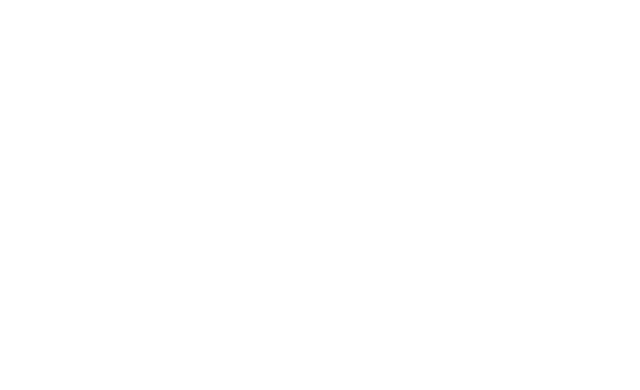
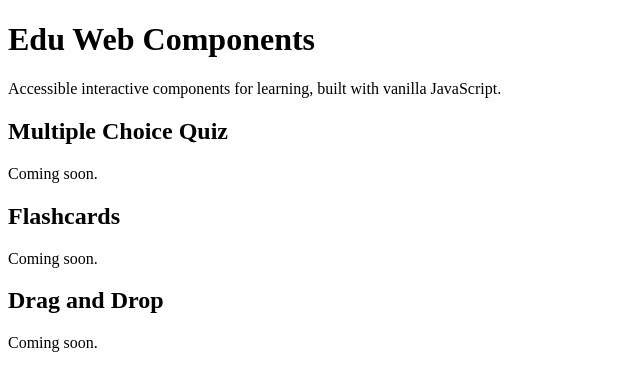
Before and after one commit to Jimenaleonbm/edu-web, a plain HTML site: page index.html in a window 1280 px wide. Shown: the whole page, without its empty margins (0-640 px from the left). Drawn offline with Linux system fonts and the light colour scheme.

Commit message:
Add tokens and demo structure

```diff
--- a/index.html
+++ b/index.html
@@ -1,11 +1,32 @@
 <!DOCTYPE html>
 <html lang="en">
 <head>
-    <meta charset="UTF-8">
-    <meta name="viewport" content="width=device-width, initial-scale=1.0">
-    <title>Document</title>
+  <meta charset="UTF-8">
+  <meta name="viewport" content="width=device-width, initial-scale=1.0">
+  <title>Edu Web Components</title>
+  <link rel="stylesheet" href="src/tokens.css">
 </head>
 <body>
+  <header>
+    <h1>Edu Web Components</h1>
+    <p>Accessible interactive components for learning, built with vanilla JavaScript.</p>
+  </header>
 
+  <main>
+    <section>
+      <h2>Multiple Choice Quiz</h2>
+      <p>Coming soon.</p>
+    </section>
+
+    <section>
+      <h2>Flashcards</h2>
+      <p>Coming soon.</p>
+    </section>
+
+    <section>
+      <h2>Drag and Drop</h2>
+      <p>Coming soon.</p>
+    </section>
+  </main>
 </body>
 </html>
--- a/logic/week-1/fizzbuzz.js
+++ b/logic/week-1/fizzbuzz.js
@@ -9,7 +9,6 @@
 function fizzBuzz(n){
     let result = []
     for(let i = 1; i <= n; i++){
-        //result.push(`${i}`)
         if(i % 3 === 0 && i % 5 === 0){
             result.push("FizzBuzz")
         } else if(i % 3 === 0){
--- a/src/tokens.css
+++ b/src/tokens.css
@@ -0,0 +1,17 @@
+:root {
+  /* Colours */
+  --edu-color-primary: #2563eb;
+  --edu-color-text: #1a1a1a;
+  --edu-color-bg: #ffffff;
+  --edu-color-correct: #15803d;
+  --edu-color-wrong: #b91c1c;
+
+  /* Spacing */
+  --edu-space-sm: 8px;
+  --edu-space-md: 16px;
+  --edu-space-lg: 24px;
+
+  /* Shape & focus */
+  --edu-radius: 8px;
+  --edu-focus: 3px solid #f59e0b;
+}
```
